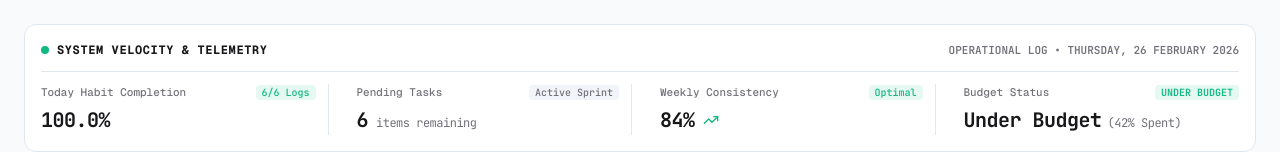
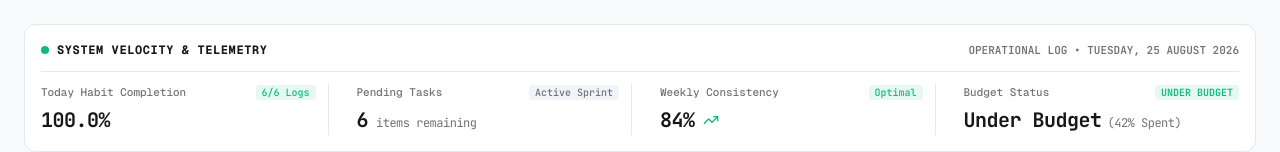
Before and after one commit to xfawfaw/MPLT-Beta, a React (Vite) app: page / in a window 1280 px wide. Shown: the part 162-314 px from the top of the page. Built offline with nearby package versions, Linux system fonts and the light colour scheme.

Commit message:
feat: make date synchronization 100% dynamic real-time based on system clock (new Date())

```diff
--- a/src/components/Analytics/YearlyStatsView.tsx
+++ b/src/components/Analytics/YearlyStatsView.tsx
@@ -23,10 +23,12 @@ import {
 } from 'lucide-react';
 import { AreaOfLife } from '../../types';
 import { sound } from '../../utils/sound';
+import { dateUtils } from '../../utils/date';
 
 export const YearlyStatsView: React.FC = () => {
   const { profile, habits, tasks, goals, budget, transactions, addExp } = useApp();
 
+  const today = useMemo(() => dateUtils.getTodayInfo(), []);
   const [hoveredCell, setHoveredCell] = useState<{
     dateStr: string;
     dayOfYear: number;
@@ -62,7 +64,7 @@ export const YearlyStatsView: React.FC = () => {
   // Generate 365 Days Grid Data (52 weeks x 7 days)
   const heatmapData = useMemo(() => {
     const days = [];
-    const startDate = new Date(2026, 0, 1);
+    const startDate = new Date(today.year, 0, 1);
 
     // Calculate live habit logs
     const febLogs = habits.reduce((acc, h) => {
@@ -98,7 +100,7 @@ export const YearlyStatsView: React.FC = () => {
       }
 
       // Format date string
-      const dateStr = `${dateNum} ${monthsShort[monthIdx]} 2026`;
+      const dateStr = `${dateNum} ${monthsShort[monthIdx]} ${today.year}`;
       const tasksDone = Math.floor((completionPct / 100) * 4) + 1;
       const exp = Math.round(completionPct * 1.5 + tasksDone * 15);
 
@@ -269,7 +271,7 @@ export const YearlyStatsView: React.FC = () => {
             <div className="flex items-center gap-2 mb-1">
               <span className="w-2.5 h-2.5 rounded-full bg-[#18181B]" />
               <h1 className="text-[22px] sm:text-[24px] font-bold text-[#18181B] font-ui tracking-tight">
-                YEARLY STATISTICS — 2026 ANNUAL OPERATIONS RETROSPECTIVE
+                YEARLY STATISTICS — {today.year} ANNUAL OPERATIONS RETROSPECTIVE
               </h1>
             </div>
             <p className="text-[12px] text-[#71717A] font-ui">
--- a/src/utils/date.ts
+++ b/src/utils/date.ts
@@ -37,14 +37,13 @@ export const dateUtils = {
    * Get harmonized today information
    */
   getTodayInfo(): TodayInfo {
-    // We synchronize the baseline operational calendar to 2026
-    const year = 2026;
-    // Anchor to February (month 1 in 0-indexed JS Date) with active sprint
-    const monthIndex = 1; // February
-    const dayOfMonth = 26; // 26th Feb baseline Thursday
-
-    const date = new Date(year, monthIndex, dayOfMonth);
-    const dayOfWeekIndex = (date.getDay() + 6) % 7; // 0 = Mon, 3 = Thu, 6 = Sun
+    // 100% Dynamic Real-Time Clock
+    const now = new Date();
+    const year = now.getFullYear();
+    const monthIndex = now.getMonth(); // 0-11
+    const dayOfMonth = now.getDate(); // 1-31
+    const date = now;
+    const dayOfWeekIndex = (date.getDay() + 6) % 7; // 0 = Mon, 6 = Sun
 
     const monthNames = [
       'JANUARY', 'FEBRUARY', 'MARCH', 'APRIL', 'MAY', 'JUNE',
```
